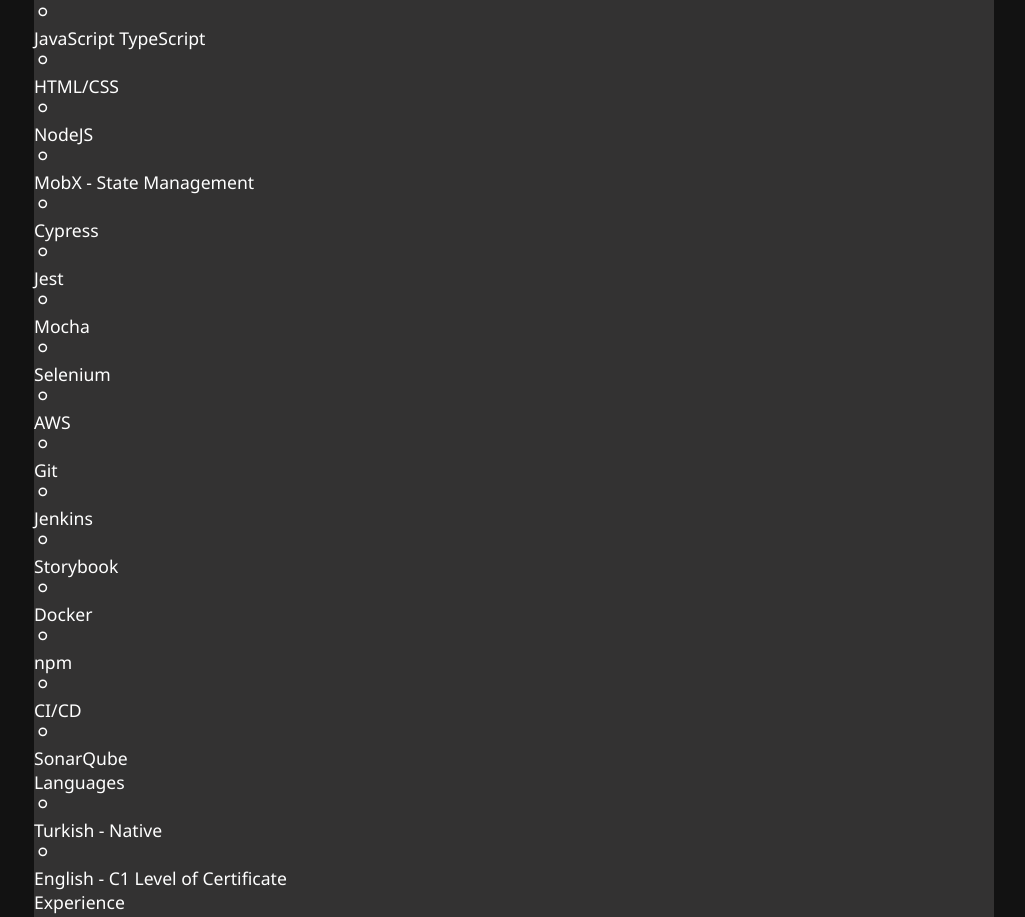
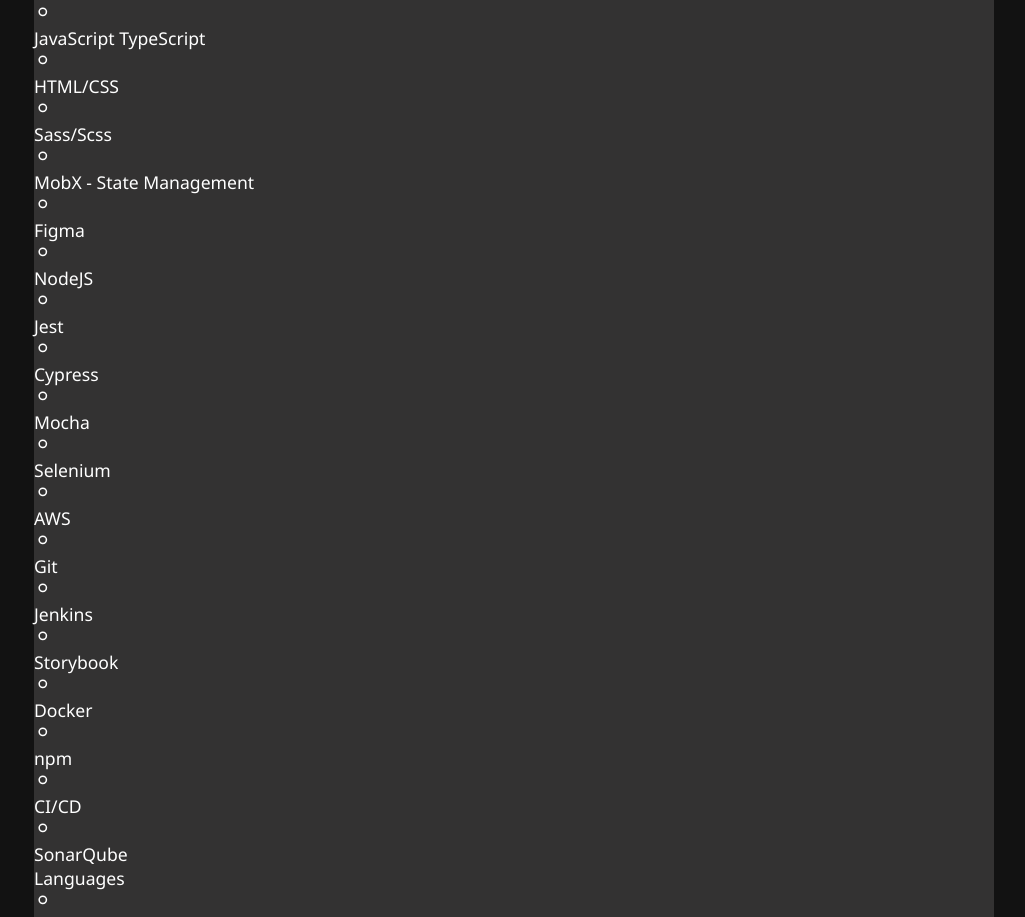
Before and after one commit to BurakBal96/burak-bal-resume, a React (Create React App) app: page / in a window 1280 px wide. Shown: the part 822-1739 px from the top of the page, without its empty margins (126-1151 px from the left). Built offline with nearby package versions, Linux system fonts and the light colour scheme.

Commit message:
FrontendSkills structure change

```diff
--- a/src/Pages/Resume/Sections/FrontendSkills.js
+++ b/src/Pages/Resume/Sections/FrontendSkills.js
@@ -2,25 +2,14 @@
 import { Section, Title, Entry, List } from '../Section';
 
 const list = [
-    'React',
-    'JavaScript TypeScript',
-    'HTML/CSS',
-    'NodeJS',
-    'MobX - State Management',
-    'Cypress',
-    'Jest',
-    'Mocha',
-    'Selenium',
-
-    'AWS',
-    'Git',
-    'Jenkins',
-    'Storybook',
-    'Docker',
-    'npm',
-    "CI/CD",
-    "SonarQube"
-];
+    ['React', 'JavaScript TypeScript', 'HTML/CSS'],
+    ['Sass/Scss', 'MobX - State Management', 'Figma'],
+    ['NodeJS', 'Jest', 'Cypress'],
+    ['Mocha', 'Selenium', 'AWS'],
+    ['Git', 'Jenkins', 'Storybook'],
+    ['Docker', 'npm', 'CI/CD'],
+    ['SonarQube']
+].flat();
 
 export const FrontendSkills = ({ ...props }) => {
     return (
```
